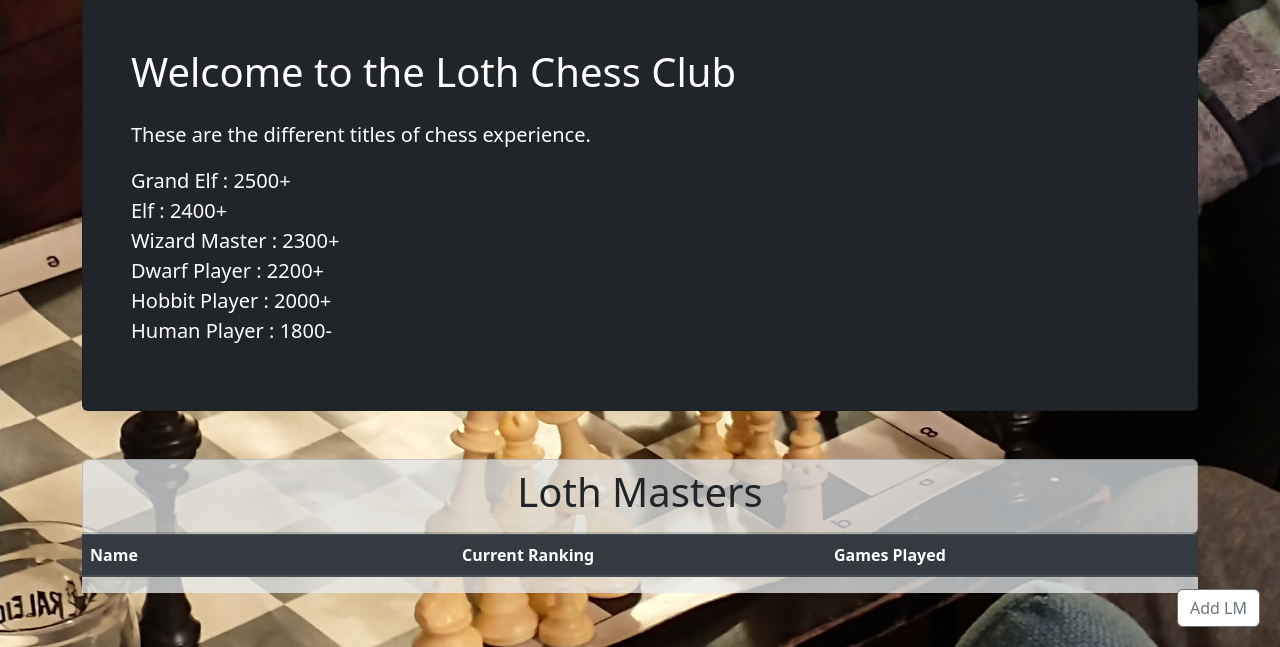
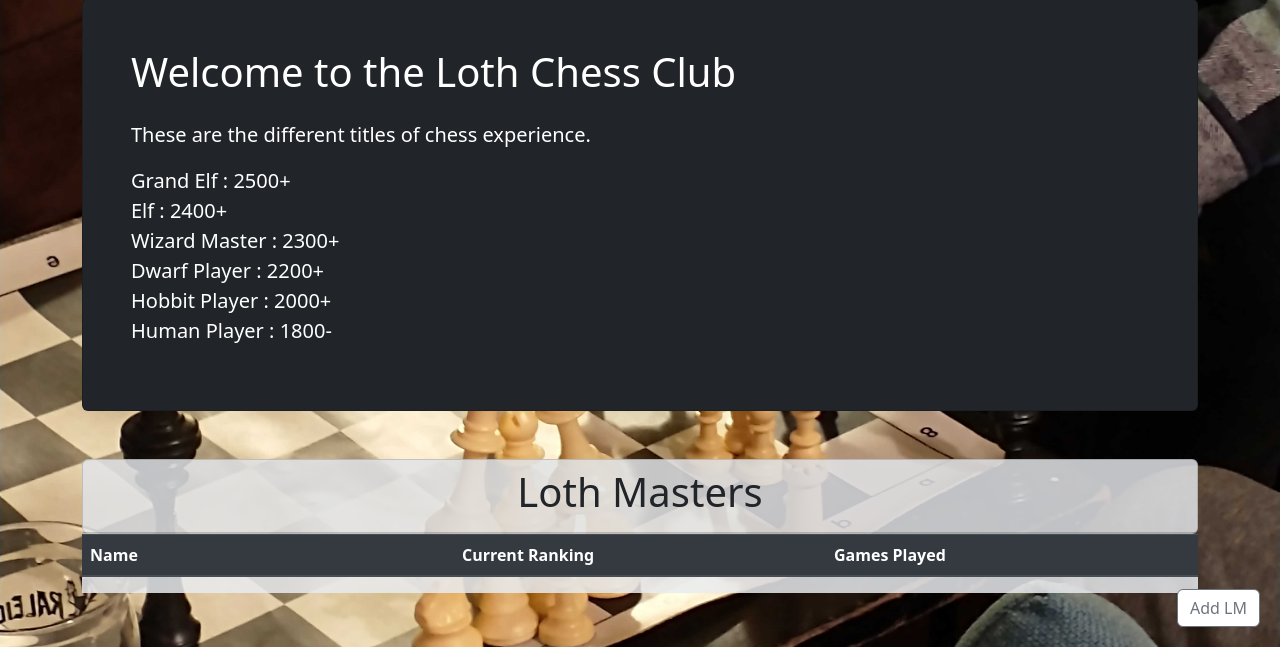
Before and after one commit to AyushmaanAggarwal/chessTracker, a Flask app: page / in a window 1280 px wide. Shown: the part 153-800 px from the top of the page. Run offline with Flask 3, Linux system fonts and the light colour scheme; data that the repository does not hold is empty; some libraries are stand-ins or nearby versions.

Commit message:
bumped up opacity

```diff
--- a/website/templates/base.html
+++ b/website/templates/base.html
@@ -89,5 +89,8 @@
     type="text/javascript"
     src="static/index.js?hash_file('md5', 'static/index.js')?>"
     ></script>
+    <script>
+    src="static/chess_bg.jpg"
+    </script>
   </body>
 </html>
--- a/website/templates/emailPasswordForm.html
+++ b/website/templates/emailPasswordForm.html
@@ -1,7 +1,7 @@
 {% extends "base.html" %}
 {% block content %}
 <form method='POST'>
-  <div class="card bg-body-secondary" style="--bs-bg-opacity: .75;">
+  <div class="card bg-body-secondary" style="--bs-bg-opacity: .85;">
   <div class="card-body">
   <h3 align='center'>{% block pageTitle %}{% endblock %}</h3>
   <div class="form-group">
--- a/website/templates/games.html
+++ b/website/templates/games.html
@@ -4,10 +4,10 @@
 {% block content %}
 <br>
 
-<div class="card bg-body-secondary" align="center" style="--bs-bg-opacity: .75;">
+<div class="card bg-body-secondary" align="center" style="--bs-bg-opacity: .85;">
   <div class="card-header"><h1>Games</h1></div>
 </div>
-<div class="table-responsive bg-body-secondary" style="--bs-bg-opacity: .75;">
+<div class="table-responsive bg-body-secondary" style="--bs-bg-opacity: .85;">
     <table class="table lowz">
         <thead class="thead-dark">
         <tr>
--- a/website/templates/new_game.html
+++ b/website/templates/new_game.html
@@ -3,7 +3,7 @@
 
 {% block content %}
 <form method="POST">
-  <div class="card bg-body-secondary" style="--bs-bg-opacity: .75;">
+  <div class="card bg-body-secondary" style="--bs-bg-opacity: .85;">
   <div class="card-body">
     <h1 align="center">Enter New Game</h1>
     <select name="format" class="form-select" aria-label="Game Format">
--- a/website/templates/new_player.html
+++ b/website/templates/new_player.html
@@ -3,7 +3,7 @@
 
 {% block content %}
 <form method="POST">
-    <div class="card bg-body-secondary" style="--bs-bg-opacity: .75;">
+    <div class="card bg-body-secondary" style="--bs-bg-opacity: .85;">
   <div class="card-body">
     <h1 align="center">Make New Loth Master</h1>
     <div class="form-group">
--- a/website/templates/players.html
+++ b/website/templates/players.html
@@ -15,10 +15,10 @@
   <br>Human Player   : 1800-</p>
 </div>
 <br>
-<div class="card bg-body-secondary" align="center"  style="--bs-bg-opacity: .75;">
+<div class="card bg-body-secondary" align="center"  style="--bs-bg-opacity: .85;">
   <div class="card-header"><h1>Loth Masters</h1></div>
 </div>
-<div class="table-responsive bg-body-secondary"  style="--bs-bg-opacity: .75;">
+<div class="table-responsive bg-body-secondary"  style="--bs-bg-opacity: .85;">
     <table class="table lowz">
         <thead class="thead-dark">
         <tr>
--- a/website/templates/sign_up.html
+++ b/website/templates/sign_up.html
@@ -3,7 +3,7 @@
 
 {% block content %}
 <form method='POST'>
-<div class="card bg-body-secondary" style="--bs-bg-opacity: .75;">
+<div class="card bg-body-secondary" style="--bs-bg-opacity: .85;">
   <div class="card-body">
   <h3 align='center'>Sign Up</h3>
   <div class="form-group">
--- a/website/templates/verify_email_resend.html
+++ b/website/templates/verify_email_resend.html
@@ -3,7 +3,7 @@
 
 {% block content %}
 <form method='POST'>
-<div class="card bg-body-secondary" style="--bs-bg-opacity: .75;">
+<div class="card bg-body-secondary" style="--bs-bg-opacity: .85;">
   <div class="card-body">
   <h3 align='center'>Reset Verification Code/Password</h3>
   <div class="form-group">
```
